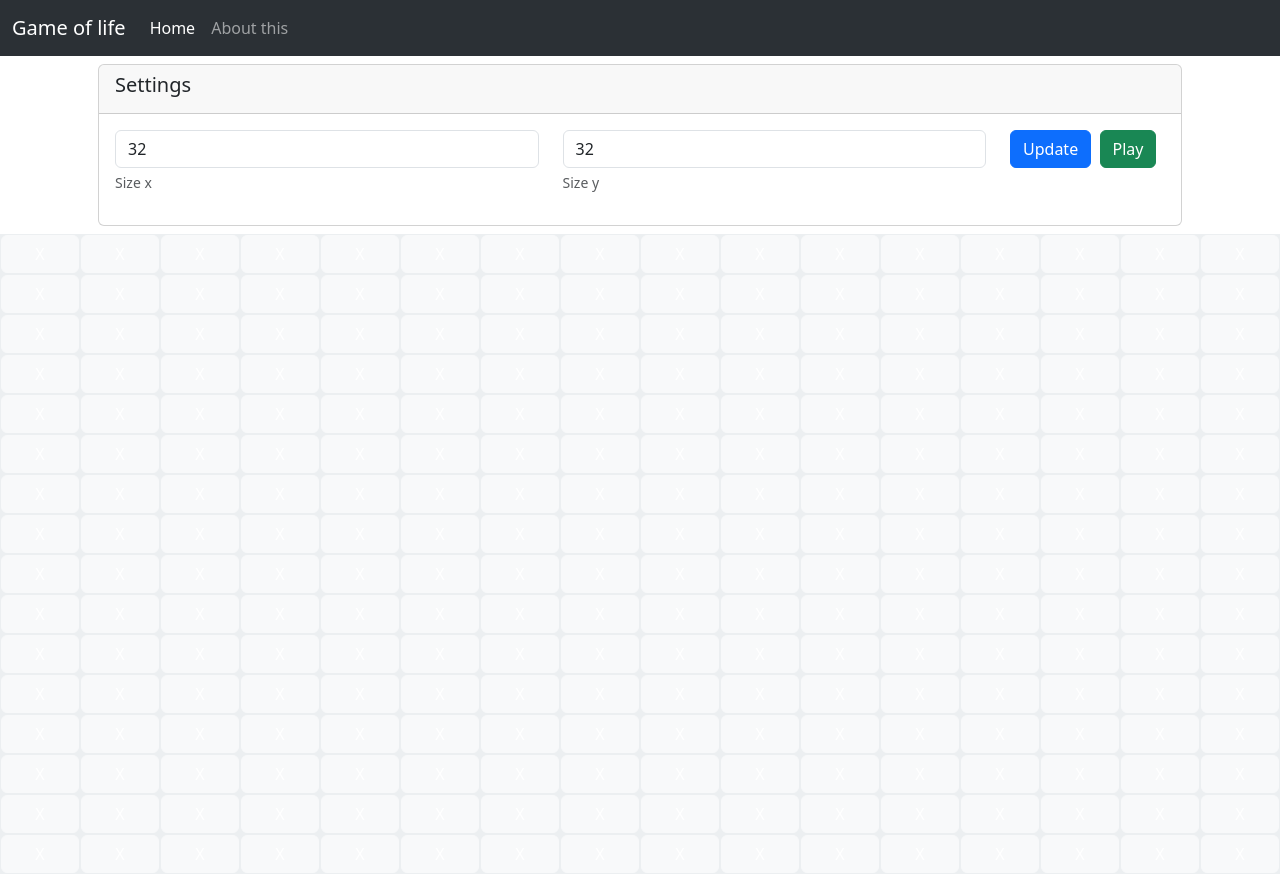
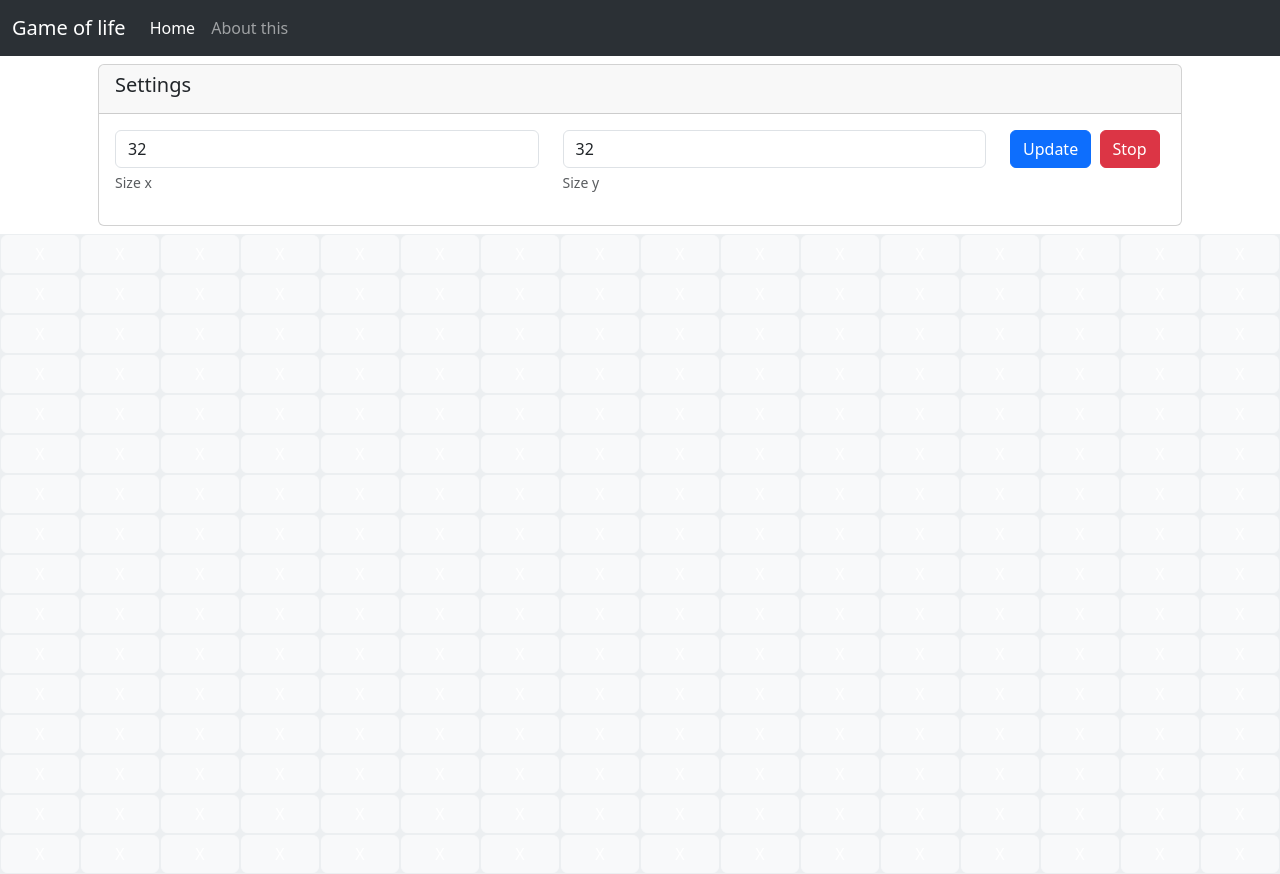
Before and after one commit to soymaxhs/game-of-life, a React (Create React App) app: page / in a window 1280 px wide. Both pictures are taken after a click on the button "Play". Built offline with nearby package versions, Linux system fonts and the light colour scheme.

Commit message:
feat: game is done

```diff
--- a/src/App.tsx
+++ b/src/App.tsx
@@ -10,6 +10,7 @@ interface sizes {
 }
 
 function App() {
+  const [isPlaying, setIsPlaying] = React.useState<boolean>(false);
   const [settings, setSettings] = React.useState<sizes>({
     sizeX: 16,
     sizeY: 16,
@@ -25,6 +26,20 @@ function App() {
   }
 
   const playGame = () => {
+    setIsPlaying(true);
+    console.log('Running');
+  }
+
+  const stopGame = () => {
+    setIsPlaying(false);
+    console.log('Stoping');
+  }
+
+  React.useEffect(() => {
+    let intervalId: NodeJS.Timer | null = null;
+
+    if (isPlaying) {
+      intervalId = setInterval(() => {
         setMatrix(matrix?.map((r, iR) => r.map((c, iC) => {
           const lCell = iR - 1 > 0 ? matrix[iR - 1][iC] : false;
           const rCell = iR + 1 < settings.sizeX ? matrix[iR + 1][iC] : false;
@@ -48,18 +63,17 @@ function App() {
           ldCell && counterCell++;
           rdCell && counterCell++;
 
-      if (matrix[iR][iC]) {
-        if (counterCell < 2)
-          return false;
-        if (counterCell > 3)
-          return false;
-      } else {
-        return counterCell >= 3;
+          return matrix[iR][iC] ?
+            !(counterCell < 2 || counterCell > 3)
+            : counterCell === 3;
+        })));
+      }, 500);
     }
 
-      return matrix[iR][iC];
-    })));
+    return ()=>{
+      intervalId !== null && clearInterval(intervalId);
     }
+  }, [isPlaying, matrix, settings.sizeX, settings.sizeY]);
 
   return (
     <>
@@ -67,7 +81,7 @@ function App() {
         <Nav></Nav>
       </header>
       <main>
-        <Settings putSettings={setSettings} runGame={playGame}></Settings>
+        <Settings setSettings={setSettings} playGame={playGame} stopGame={stopGame} isPlaying={isPlaying}></Settings>
         <div className='grid-board'>
           {
             matrix?.map((row, iRow) => <div className='grid-board-row' key={iRow}>
--- a/src/components/Settings/Form.tsx
+++ b/src/components/Settings/Form.tsx
@@ -1,15 +1,17 @@
 import React from 'react';
 
 interface settings {
-    putSettings: Function,
-    runGame: Function
+    setSettings: Function,
+    playGame: Function,
+    stopGame: Function,
+    isPlaying: boolean,
 }
 
 function Form(props: settings) {
     const [sizeX, setSizeX] = React.useState<number>(32);
     const [sizeY, setSizeY] = React.useState<number>(32);
     const updateSettings = () => {
-        props.putSettings({
+        props.setSettings({
             sizeX: sizeX,
             sizeY: sizeY,
         });
@@ -39,9 +41,11 @@ function Form(props: settings) {
                                 <button type="button" className="btn btn-primary" onClick={updateSettings}>Update</button>
                             </div>
                             <div className='col-1'>
-                                <button type="button" className="btn btn-success" onClick={()=>{
-                                    props.runGame()
-                                }}>Play</button>
+                                {
+                                    !props.isPlaying ?
+                                        <button type="button" className="btn btn-success" onClick={() => props.playGame()}>Play</button> :
+                                        <button type="button" className="btn btn-danger" onClick={() => props.stopGame()}>Stop</button>
+                                }
                             </div>
                         </div>
                     </form>
```
Lines whose indentation alone changed are shown as unchanged.
